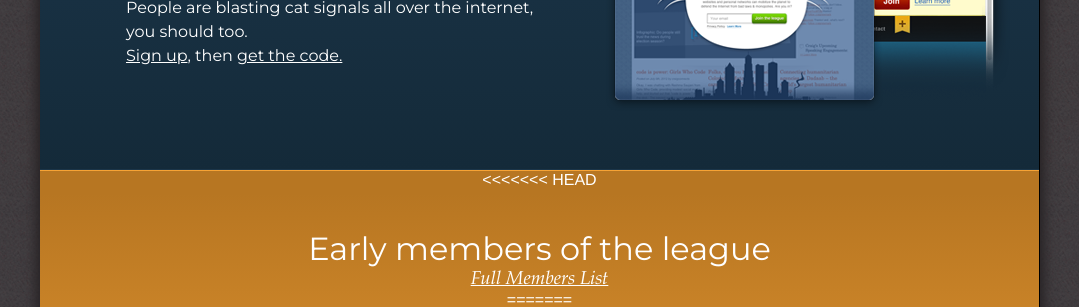
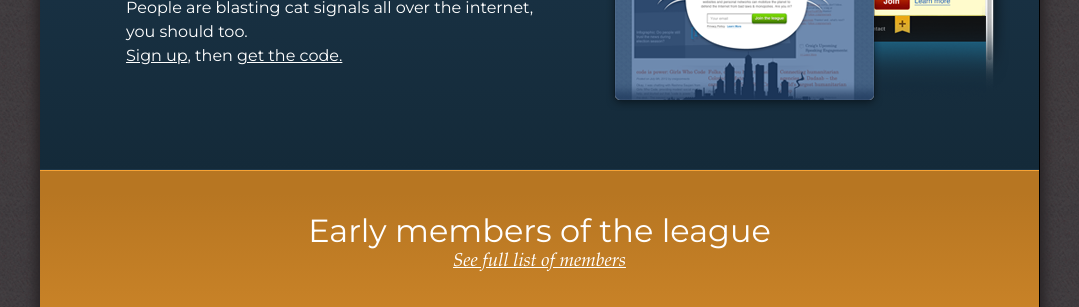
Before and after one commit to fightforthefuture/idl-website, a plain HTML site: page public/index.html in a window 1280 px wide. Shown: the part 682-989 px from the top of the page, without its empty margins (100-1179 px from the left). Drawn offline with nearby package versions, Linux system fonts and the light colour scheme; a script that the page names is missing.

Commit message:
fixed git issue

```diff
--- a/public/index.html
+++ b/public/index.html
@@ -300,11 +300,8 @@
 
       <div class="step peach">
       <div class="center-text" style=" padding-bottom: 30px;">
-<<<<<<< HEAD
-      <h2 style="margin-top: 40px;">Early members of the league<br><span style="font-family: palatino, georgia, serif; color:white; font-size: 14pt; font-style:italic"><a href="http://internetdefenseleague.org/members/">Full Members List</a></span></h2>
-=======
       <h2 style="margin-top: 40px;">Early members of the league<br><span style="font-family: palatino, georgia, serif; color:white; font-size: 14pt; font-style:italic"><a href="http://www.internetdefenseleague.org/members">See full list of members</a></span></h2>
->>>>>>> a31118eb59b6358e3e4d201df2930f965e6486f5
+
       </div>
       <ul class="partlogos">
       	<li><a href="http://www.mozilla.org" target="blank"><img class="logolinks" src="images/logos/mozilla.png" alt="Mozilla"></a></li>
```
